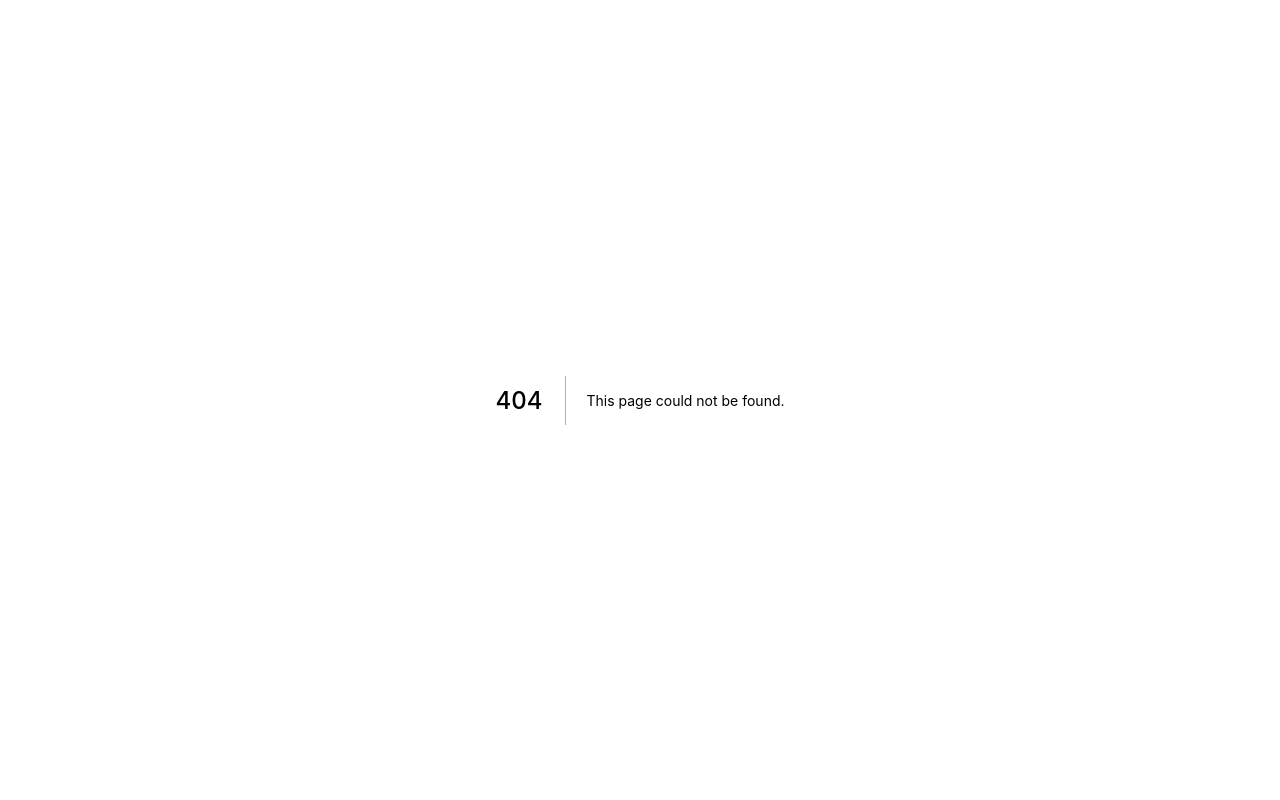
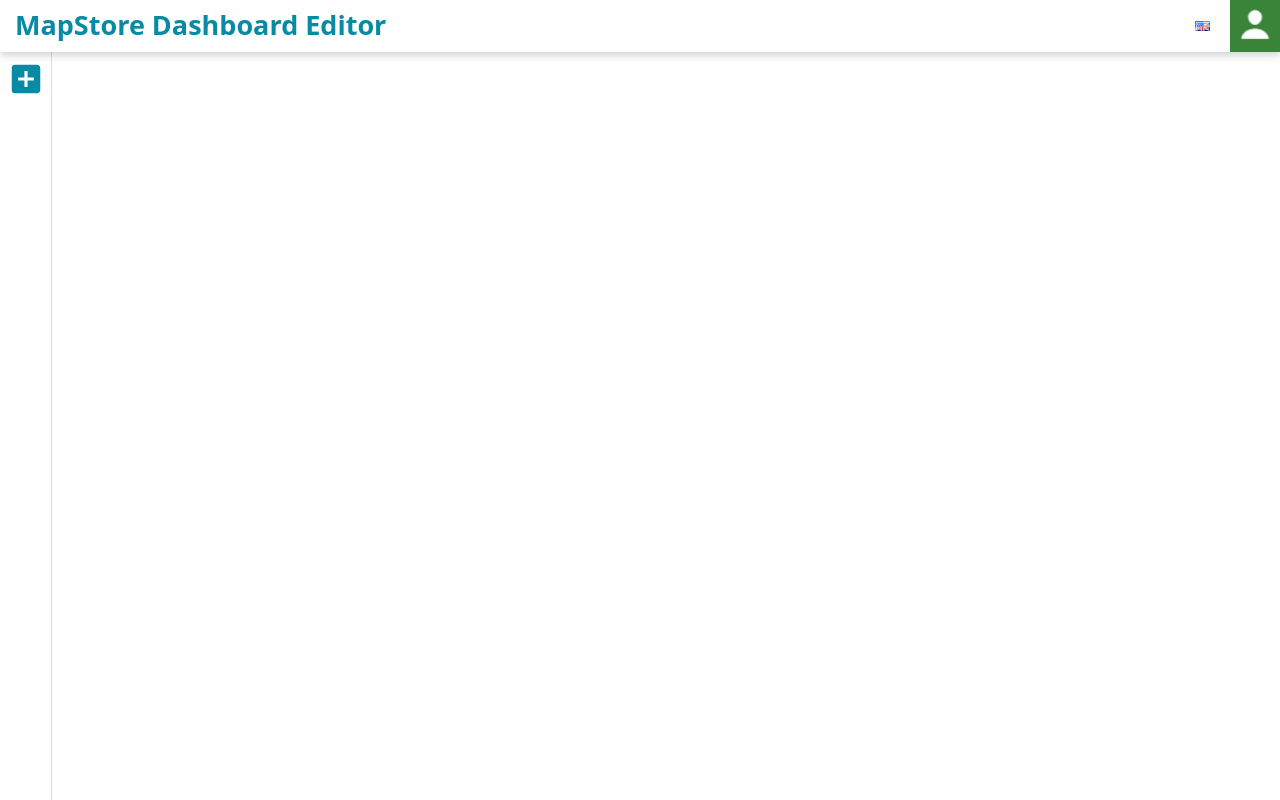
Before and after one commit to RuanL-Dev/Desafio_React_Jr, a Next.js app: page /reports in a window 1280 px wide. Before the commit this address had no page. Built offline with nearby package versions, Linux system fonts and the light colour scheme.

Commit message:
Reports page created with new feature

```diff
--- a/pages/_app.jsx
+++ b/pages/_app.jsx
@@ -11,7 +11,7 @@
 
   body {
     font-family: 'Inter', sans-serif;
-    background-color: ${(props) => props.theme.background};
+    background-color: ${(props) => props.theme.backgroundForReport};
   }
 `
 
--- /dev/null
+++ b/pages/reports.jsx
@@ -0,0 +1,84 @@
+import styled from 'styled-components'
+
+import IconImage from '../src/components/iconImage/IconImage'
+import { MdAddBox } from "react-icons/md"
+
+const MainContainer = styled.div`
+  width: 100%;
+  height: 100%;
+  background-color: #ffffff;
+`
+const Container = styled.div`
+  display: flex;
+  position: relative;
+  gap: 30px;
+  height: 52px;
+  -webkit-box-shadow: 0 3px 6px rgba(0, 0, 0, 0.06), 0 4px 8px rgba(0, 0, 0, 0.12);
+  -moz-box-shadow: 0 3px 6px rgba(0, 0, 0, 0.06), 0 4px 8px rgba(0, 0, 0, 0.12);
+  box-shadow: 0 3px 6px rgba(0, 0, 0, 0.06), 0 4px 8px rgba(0, 0, 0, 0.12);
+  background-color: #ffffff;
+`
+const StyledContainerNavbar = styled.div`
+  position: absolute;
+  display: flex;
+  left: 0;
+  width: 100%;
+  z-index: 1;
+`
+const StyledNavbarImages = styled.div`
+  position: absolute;
+  right: 0;
+`
+const StyledImages = styled.div`
+  display: flex;
+  align-items: center;
+  gap: 20px;
+`
+const StyledTitle = styled.h1`
+  color: #078aa3;
+  font-size: 27px;
+  line-height: 50px;
+  font-family: 'Open Sans', sans-serif;
+  margin-left: 15px;
+  cursor: pointer;
+`
+const VerticalToolBar = styled.div`
+  position: fixed;
+  width: 52px;
+  height: 100vh;
+  padding: 60px 7px;
+  border-right: 1px solid #dddddd;
+  background-color: #ffffff;
+  z-index: -1;
+`
+const StyledCardIcons = styled.div`
+  cursor: pointer;
+  color: #078aa3;
+  font-size: 38px;
+  border: none;
+`
+
+function Reports() {
+  return (
+    <MainContainer>
+      <Container>
+        <StyledContainerNavbar>
+          <StyledTitle>MapStore Dashboard Editor</StyledTitle>
+          <StyledNavbarImages>
+            <StyledImages>
+              <IconImage imageName="country" type="png" size="15px" height="10px" />
+              <IconImage imageName="profile" type="png" size="50px" />
+            </StyledImages>
+          </StyledNavbarImages>
+        </StyledContainerNavbar>
+        <VerticalToolBar>
+          <StyledCardIcons>
+            <MdAddBox />
+          </StyledCardIcons>
+        </VerticalToolBar>
+      </Container>
+    </MainContainer>
+  )
+}
+
+export default Reports
--- a/src/components/iconImage/IconImage.jsx
+++ b/src/components/iconImage/IconImage.jsx
@@ -1,4 +1,4 @@
-export default function IconImages({ imageName, size, type }) {
+export default function IconImages({ imageName, size, type, height }) {
   // eslint-disable-next-line @next/next/no-img-element, jsx-a11y/alt-text
-  return <img src={`/${imageName}.${type}`} width={size} />
+  return <img src={`/${imageName}.${type}`} width={size} height={height} />
 }
--- a/src/components/navbar/RightNavBar.jsx
+++ b/src/components/navbar/RightNavBar.jsx
@@ -71,8 +71,9 @@
     !open
     router.push('/')
   }
-  const handleClick = () => {
+  const handleClickToReports = () => {
     !open
+    router.push('/reports')
   }
 
   return (
@@ -84,7 +85,7 @@
         <li onClick={handleClicktoMyAdds}>Home</li>
         <li onClick={handleClickToNewProduct}>Cadastrar</li>
         <li onClick={handleClicktoMyAdds}>Meus Anúncios</li>
-        <li onClick={handleClick}>Relatórios</li>
+        <li onClick={handleClickToReports}>Relatórios</li>
       </StyledUl>
     </>
   )
--- a/src/theme.js
+++ b/src/theme.js
@@ -2,6 +2,7 @@
   primary: '#81DECF',
   secondary: 'rgba(212, 242, 244, 0.7)',
   background: '#04445F',
+  backgroundForReport: '#ffffff',
   secondBackgroundColor: '#189AB4',
   buttonColor: 'rgba(101, 220, 199, 0.8)',
   buttonHover: 'rgb(137, 216, 221, 0.7)',
```
Also changed, not shown: public/country.png (added), public/profile.png (added).
